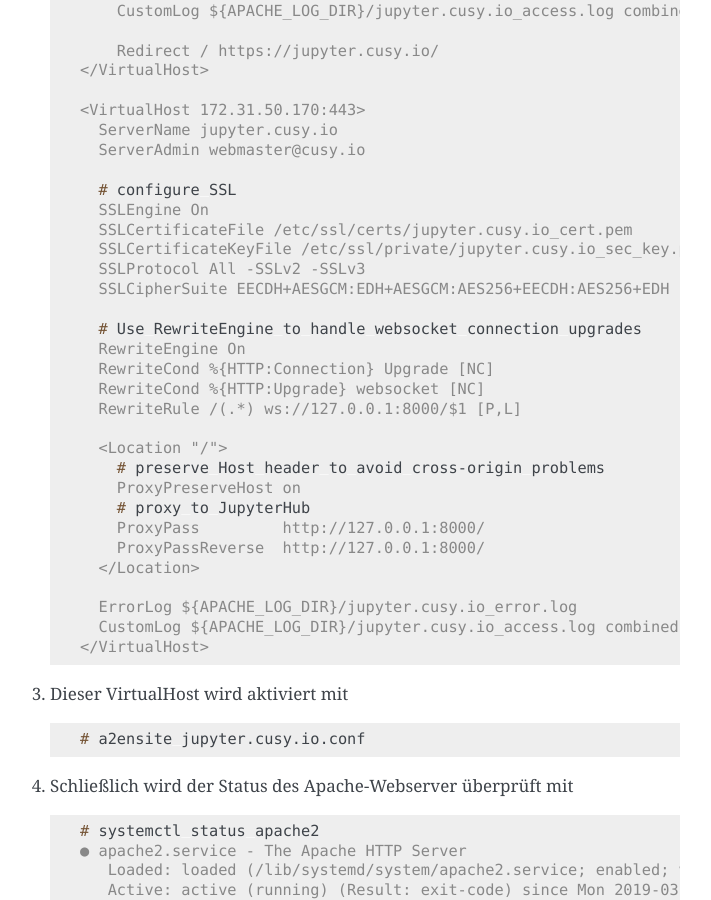
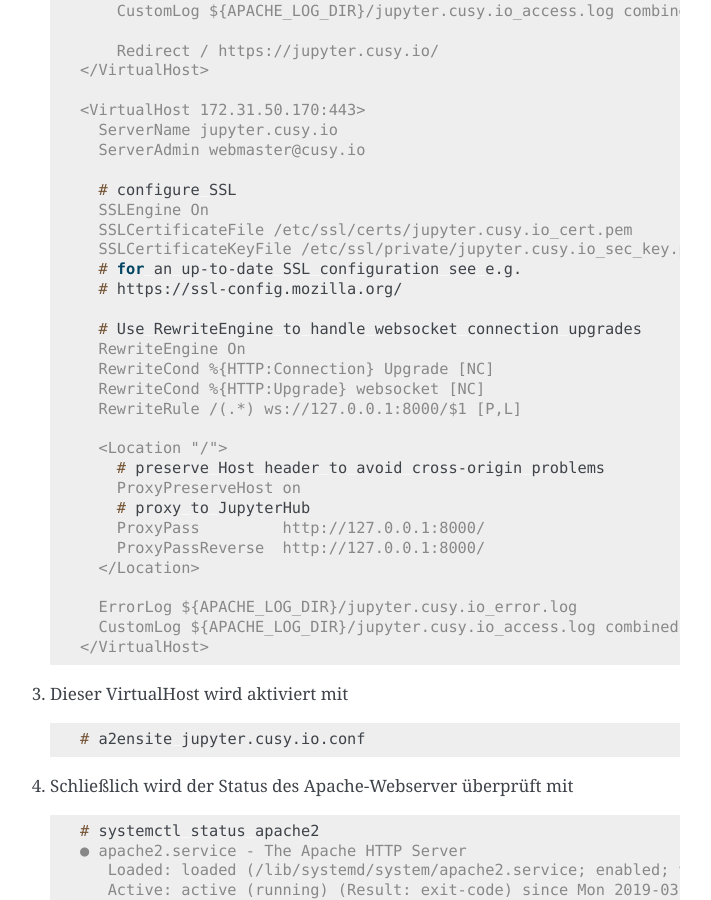
Before and after one commit to veit/jupyter-tutorial-de, a Sphinx documentation site: the page built from docs/workspace/jupyter/hub/config.rst, in a window 1280 px wide and 900 px high, scrolled down 1853 px. Shown: the whole window, without its empty margins (400-1111 px from the left). Built offline with Sphinx 7.4.7, drawn with Linux system fonts in a browser that asks for light colours; pages that are not in the unit, such as notebooks, are missing from menus.

Commit message:
Replaced outdated SSL config with link to Mozilla's configuration generator

```diff
--- a/docs/workspace/jupyter/hub/config.rst
+++ b/docs/workspace/jupyter/hub/config.rst
@@ -110,8 +110,8 @@
        SSLEngine On
        SSLCertificateFile /etc/ssl/certs/jupyter.cusy.io_cert.pem
        SSLCertificateKeyFile /etc/ssl/private/jupyter.cusy.io_sec_key.pem
-       SSLProtocol All -SSLv2 -SSLv3
-       SSLCipherSuite EECDH+AESGCM:EDH+AESGCM:AES256+EECDH:AES256+EDH
+       # for an up-to-date SSL configuration see e.g.
+       # https://ssl-config.mozilla.org/
 
        # Use RewriteEngine to handle websocket connection upgrades
        RewriteEngine On
```
